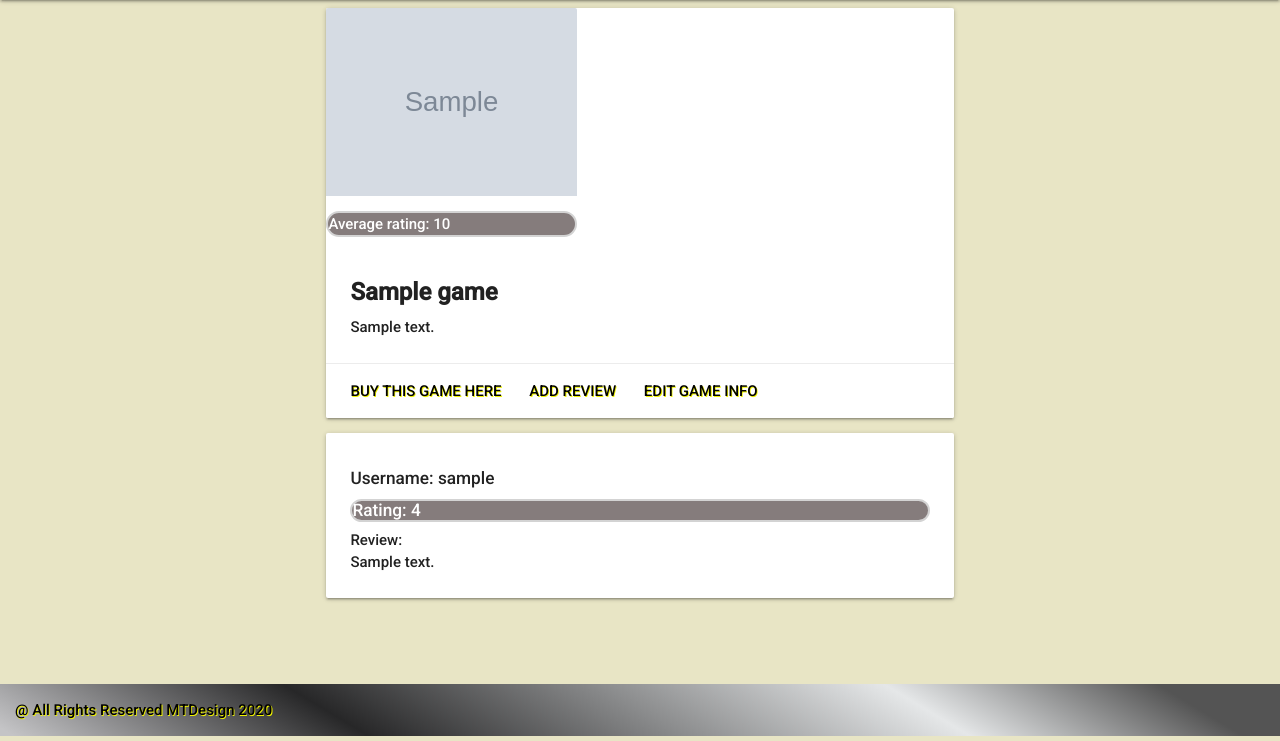
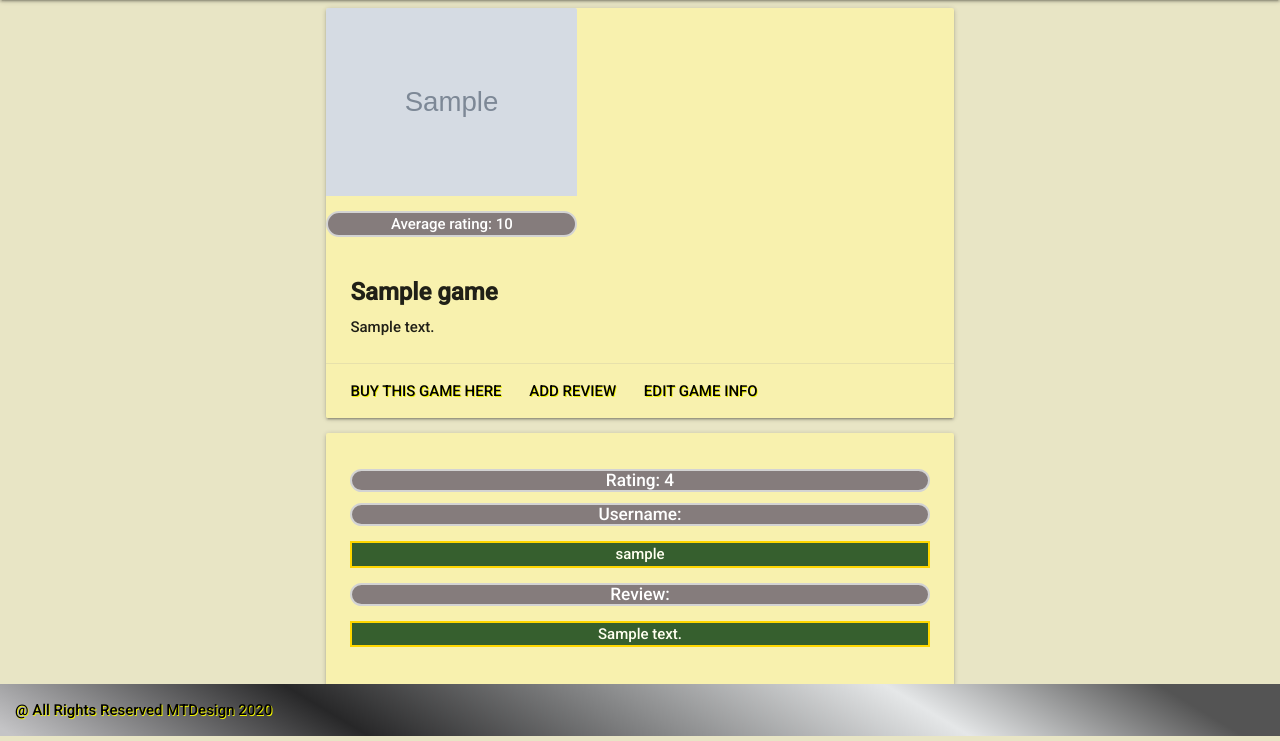
Before and after one commit to teppm/MS3-Project, a Flask app: template templates/game_details.html in a window 1280 px wide. Shown: the part 64-805 px from the top of the page. Run offline with Flask 2, Linux system fonts and the light colour scheme; the template is opened without the code that fills it: most values are stand-ins (such as "Sample title", 1, 10 or a date in 2020); grey boxes marked "Sample" are stand-in pictures; some libraries are stand-ins or nearby versions.

Commit message:
content-wrapper, rev-user classes added to card for styling, content centered with center-align

```diff
--- a/templates/game_details.html
+++ b/templates/game_details.html
@@ -4,10 +4,10 @@
      Card code base from materializecss-->
 <div class="container">
     <div class="col s6 m6 offset-6">
-        <div class="card">
+        <div class="card content-wrapper">
             <div class="card-image">
                 <img src="{{ game.image_link }}">
-                <p class="rating">Average rating: {{ average }}</p>
+                <p class="rating center-align">Average rating: {{ average }}</p>
             </div>
             <div class="card-content">
                 <span class="card-title">{{ game.game_name }}</span>
@@ -20,10 +20,12 @@
             </div>
         </div>
         {% for detail in reviews %}
-        <div class="card-panel">
-            <h6>Username: {{ detail.user_name }}</h6>
-            <h6 class="rating">Rating: {{ detail.rating }}</h6>
-            <span>Review: <br>{{ detail.review }}</span>
+        <div class="card-panel content-wrapper">
+            <h6 class="rating center-align">Rating: {{ detail.rating }}</h6>
+            <h6 class="center-align review-intro">Username:</h6>
+            <p class="rev-user center-align">{{ detail.user_name }}</p>
+            <h6 class="center-align review-intro">Review:</h6>
+            <p class="rev-user center-align">{{ detail.review }}</p>
         </div>
         {% endfor %}
     </div>
```
